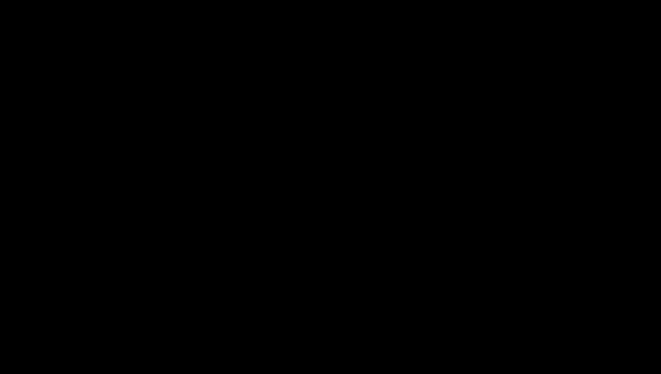
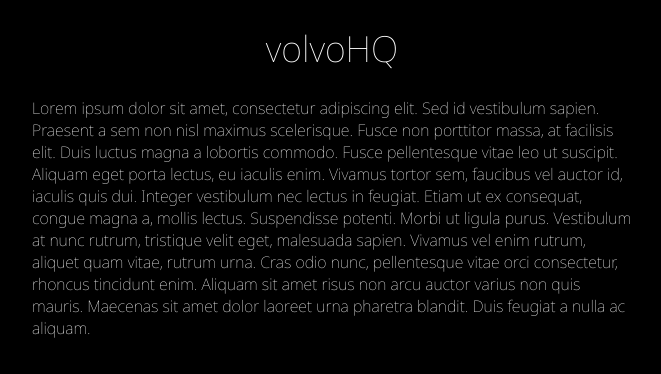
Before and after one commit to nicolas-andersen/page1, a plain HTML site: page index.html in a window 1280 px wide. Shown: the whole page, without its empty margins (308-969 px from the left). Drawn offline with Linux system fonts and the light colour scheme.

Commit message:
Test commit

```diff
--- a/index.html
+++ b/index.html
@@ -1,10 +1,17 @@
 <!DOCTYPE html>
 <html>
 <head>
-  <title>Volvohq</title>
+  <title>volvoHQ</title>
   <link rel="stylesheet" href="styles.css">
 </head>
 <body>
-  <h1>Volvohq property!</h1>
+<div class="main">
+  <h1>volvoHQ</h1>
+  <p>
+    Lorem ipsum dolor sit amet, consectetur adipiscing elit. Sed id vestibulum sapien. Praesent a sem non nisl maximus scelerisque. Fusce non porttitor massa, at facilisis elit. Duis luctus magna a lobortis commodo. Fusce pellentesque vitae leo ut suscipit. Aliquam eget porta lectus, eu iaculis enim. Vivamus tortor sem, faucibus vel auctor id, iaculis quis dui. Integer vestibulum nec lectus in feugiat. Etiam ut ex consequat, congue magna a, mollis lectus. Suspendisse potenti.
+
+    Morbi ut ligula purus. Vestibulum at nunc rutrum, tristique velit eget, malesuada sapien. Vivamus vel enim rutrum, aliquet quam vitae, rutrum urna. Cras odio nunc, pellentesque vitae orci consectetur, rhoncus tincidunt enim. Aliquam sit amet risus non arcu auctor varius non quis mauris. Maecenas sit amet dolor laoreet urna pharetra blandit. Duis feugiat a nulla ac aliquam.
+  </p>
+</div>
 </body>
 </html>
--- a/styles.css
+++ b/styles.css
@@ -1,6 +1,26 @@
+@import url('https://fonts.googleapis.com/css2?family=Noto+Sans:wght@100&display=swap');
+
+* {
+  color: white;
+  font-optical-sizing: auto;
+  font-family: 'Noto Sans';
+  font-weight: 100;
+}
+
 body {
   background-color: black;
 }
-h,p {
-  color: white;
+
+p {
+  font-size:  16px;
 }
+
+h1 {
+  font-size: 36px;
+  text-align: center;
+}
+
+.main {
+  margin: auto;
+  width: 600px;
+}
```
